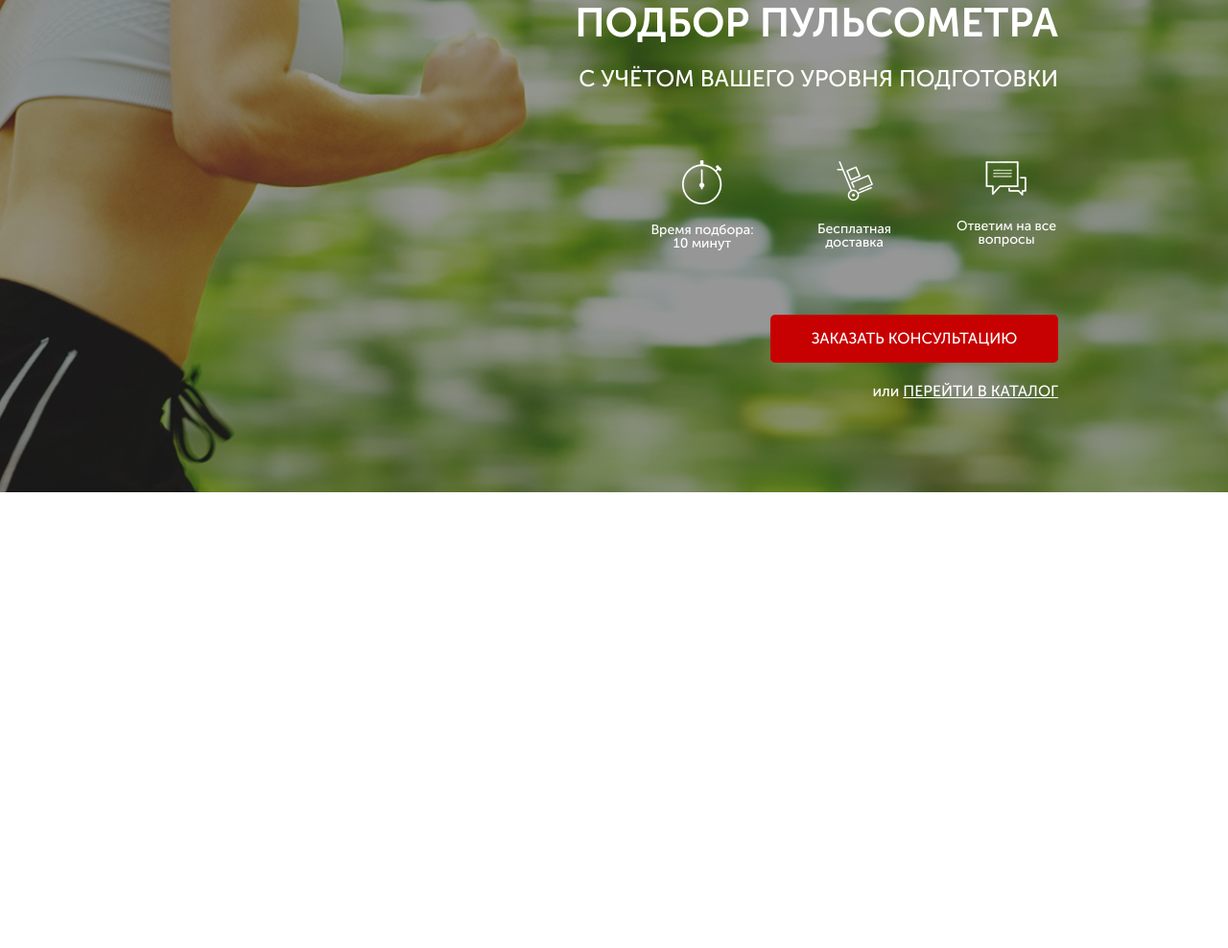
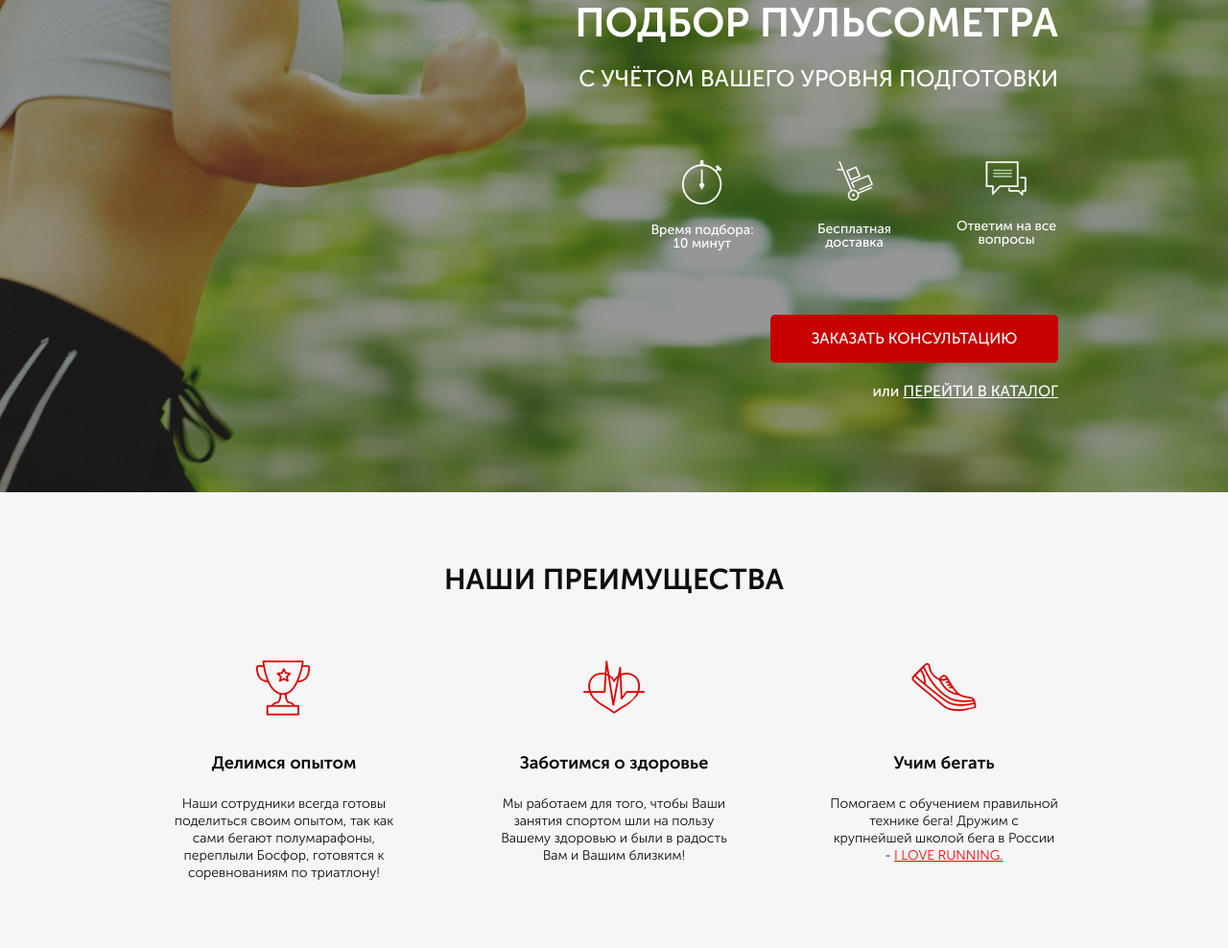
Before and after one commit to OlehHasii/Pulse, a website: page src/index.html in a window 1280 px wide. Shown: the part 167-1155 px from the top of the page at 96% size. Before the commit the page ends 800 px from the top, so only its background shows below. Drawn offline with nearby package versions, Linux system fonts and the light colour scheme; files whose address does not match are found by name.

Commit message:
Made a second section of the site

```diff
--- a/src/index.html
+++ b/src/index.html
@@ -51,8 +51,33 @@
                 </div>
             </div>
         </div>
+    </div>
+
+    <div class="advantage">
+        <div class="container">
+            <h2 class="title">НАШИ ПРЕИМУЩЕСТВА</h2>
+            <div class="advantage__wrapper">
+                <div class="advantage__item">
+                    <img src="icons/cup.png" alt="cup" class="advantage__icon">
+                    <div class="advantage__subheader">Делимся опытом</div>
+                    <div class="advantage__descr">Наши сотрудники всегда готовы поделиться своим опытом, так как сами бегают полумарафоны, переплыли Босфор, готовятся к соревнованиям по триатлону!
+                    </div>
+                </div>
+                <div class="advantage__item">
+                    <img src="icons/heart.png" alt="cup" class="advantage__icon">
+                    <div class="advantage__subheader">Заботимся о здоровье</div>
+                    <div class="advantage__descr">Мы работаем для того, чтобы Ваши занятия спортом шли на пользу Вашему здоровью и были в радость Вам и Вашим близким!</div>
+                </div>
+                <div class="advantage__item">
+                    <img src="icons/shoe.png" alt="cup" class="advantage__icon">
+                    <div class="advantage__subheader">Учим бегать</div>
+                    <div class="advantage__descr">Помогаем с обучением правильной технике бега! Дружим с крупнейшей школой бега в России - <a href="#">I LOVE RUNNING.</a>
+                    </div>
+                </div>
+            </div>
+        </div>
+    </div>
 
 
-    </div>
 </body>
 </html>
--- /dev/null
+++ b/src/sass/blocks/_advantage.scss
@@ -0,0 +1,34 @@
+.advantage {
+    min-height: 475px;
+    padding: 73px 0 65px 0 ;
+    background: #F6F6F6;
+    &__wrapper {
+        margin-top: 60px;
+        display: flex;
+        justify-content: space-between;
+    }
+    &__item {
+        display: flex;
+        flex-direction: column;
+        align-items: center;
+        max-width: 238px;
+    }
+    &__subheader {
+        margin-top: 35px;
+        font-weight: bold;
+        font-size: 18px;
+        text-align: center;
+        color: #0D0D0D;
+    }
+    &__descr {
+        margin-top: 20px;
+        font-weight: 300;
+        font-size: 14px;
+        line-height: 18px;
+        text-align: center;
+        color: #0D0D0D;
+        a{
+            color: #FF0000;
+        }
+    }
+}
--- /dev/null
+++ b/src/sass/blocks/_titles.scss
@@ -0,0 +1,6 @@
+.title {
+    font-weight: bold;
+    font-size: 30px;
+    text-align: center;
+    color: #0D0D0D;
+}
--- a/src/sass/style.scss
+++ b/src/sass/style.scss
@@ -11,3 +11,5 @@
 @import 'blocks/promo';
 @import 'blocks/header';
 @import 'blocks/buttons';
+@import 'blocks/advantage';
+@import 'blocks/titles'
```
Also changed, not shown: src/css/style.min.css.
